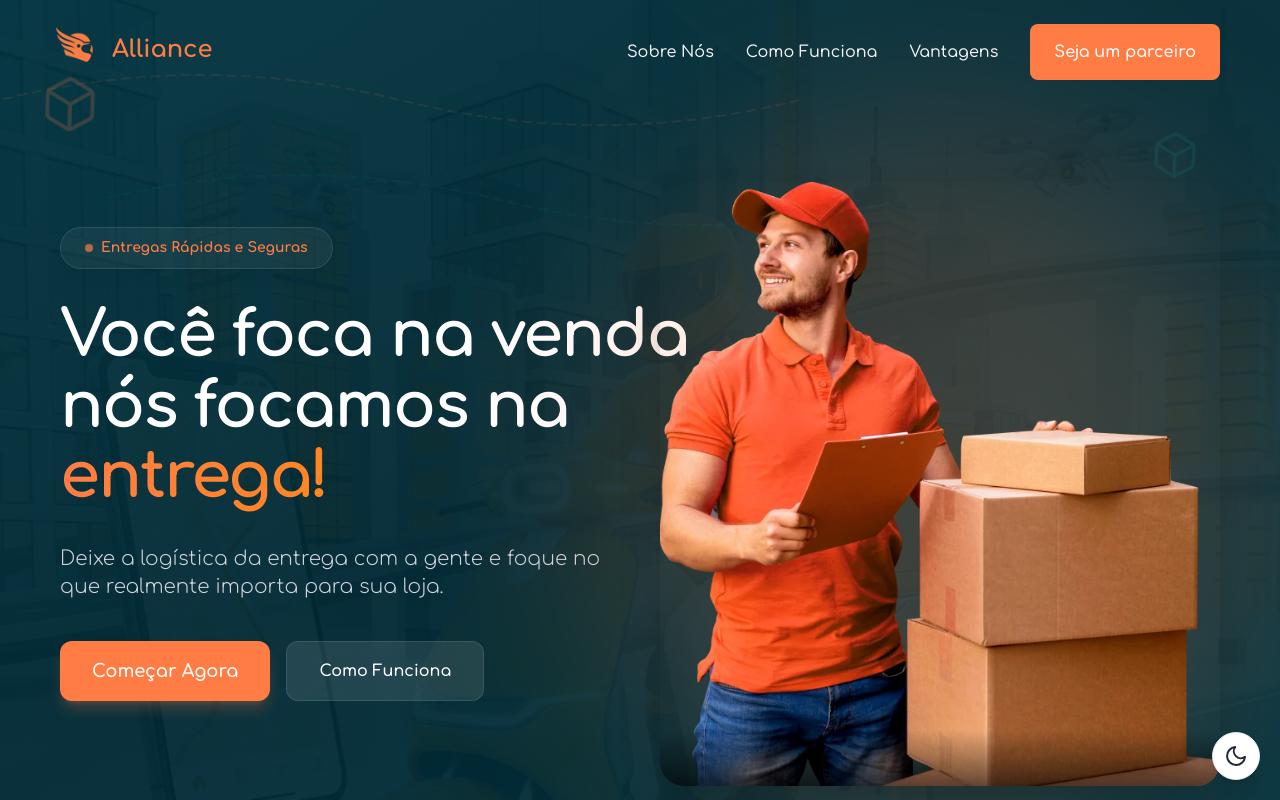
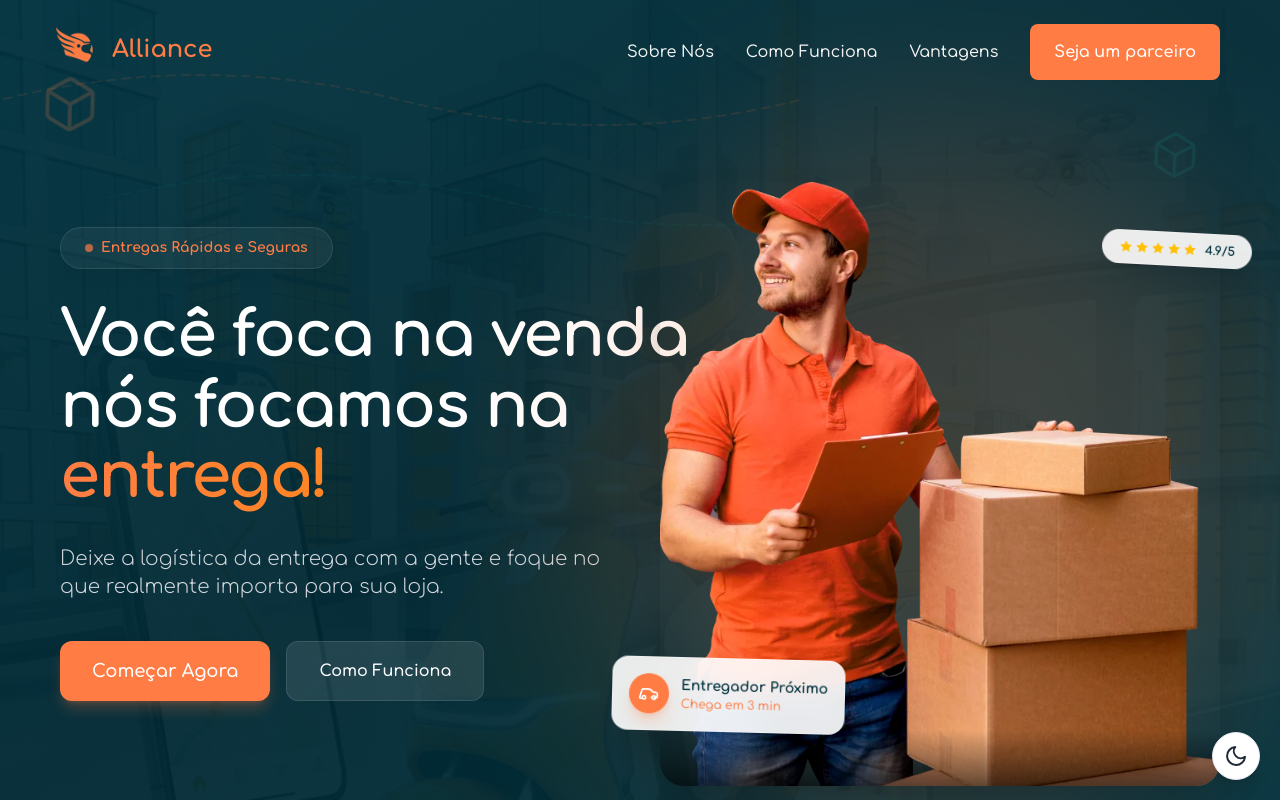
Before and after one commit to criaappoficial/alliance-entregas-website, a React (Vite) app: page / in a window 1280 px wide. Shown: the top 800 px of the page. Built offline with nearby package versions, Linux system fonts and the light colour scheme.

Commit message:
add modificacoes na imagem hero

```diff
--- a/src/components/Hero.tsx
+++ b/src/components/Hero.tsx
@@ -72,6 +72,54 @@ export const Hero = () => {
               className="w-full lg:w-[600px] h-auto block rounded-3xl shadow-2xl mx-auto"
             />
             <div className="absolute left-0 right-0 bottom-0 h-24 md:h-28 bg-gradient-to-t from-black/60 via-transparent to-transparent rounded-b-3xl" />
+
+            {/* Floating Card 1: Active Delivery */}
+            <div className="absolute bottom-8 -left-4 md:bottom-12 md:-left-12 bg-white/90 backdrop-blur-md border border-white/20 p-4 rounded-2xl shadow-2xl flex items-center gap-3 animate-float max-w-[200px] md:max-w-none transform transition-all hover:scale-105 z-20">
+              <div className="w-10 h-10 bg-primary rounded-full flex items-center justify-center text-white shadow-lg shadow-primary/30 shrink-0">
+                <svg
+                  width="20"
+                  height="20"
+                  viewBox="0 0 24 24"
+                  fill="none"
+                  stroke="currentColor"
+                  strokeWidth="2"
+                  strokeLinecap="round"
+                  strokeLinejoin="round"
+                >
+                  <path d="M19 17h2c.6 0 1-.4 1-1v-3c0-.9-.7-1.7-1.5-1.9C18.7 10.6 16 10 16 10s-1.3-1.4-2.2-2.3c-.5-.4-1.1-.7-1.8-.7H5c-.6 0-1.1.4-1.4 1l-2.7 9c-.2.6.3 1.3.9 1.3h1.1" />
+                  <circle cx="6" cy="17" r="2" />
+                  <circle cx="18" cy="17" r="2" />
+                  <path d="M15 17h1" />
+                </svg>
+              </div>
+              <div>
+                <p className="text-secondary font-bold text-xs md:text-sm">
+                  Entregador Próximo
+                </p>
+                <p className="text-primary text-[10px] md:text-xs font-medium">
+                  Chega em 3 min
+                </p>
+              </div>
+            </div>
+
+            {/* Floating Card 2: 5 Stars */}
+            <div className="absolute top-12 -right-4 md:top-20 md:-right-8 bg-white/90 backdrop-blur-md border border-white/20 py-2 px-4 rounded-full shadow-xl flex items-center gap-2 animate-float-delayed transform transition-all hover:scale-105 z-20">
+              <div className="flex gap-0.5">
+                {[1, 2, 3, 4, 5].map((_, i) => (
+                  <svg
+                    key={i}
+                    width="14"
+                    height="14"
+                    viewBox="0 0 24 24"
+                    fill="#FFC107"
+                    stroke="none"
+                  >
+                    <polygon points="12 2 15.09 8.26 22 9.27 17 14.14 18.18 21.02 12 17.77 5.82 21.02 7 14.14 2 9.27 8.91 8.26 12 2" />
+                  </svg>
+                ))}
+              </div>
+              <span className="text-xs font-bold text-secondary">4.9/5</span>
+            </div>
           </div>
         </div>
       </div>
```
